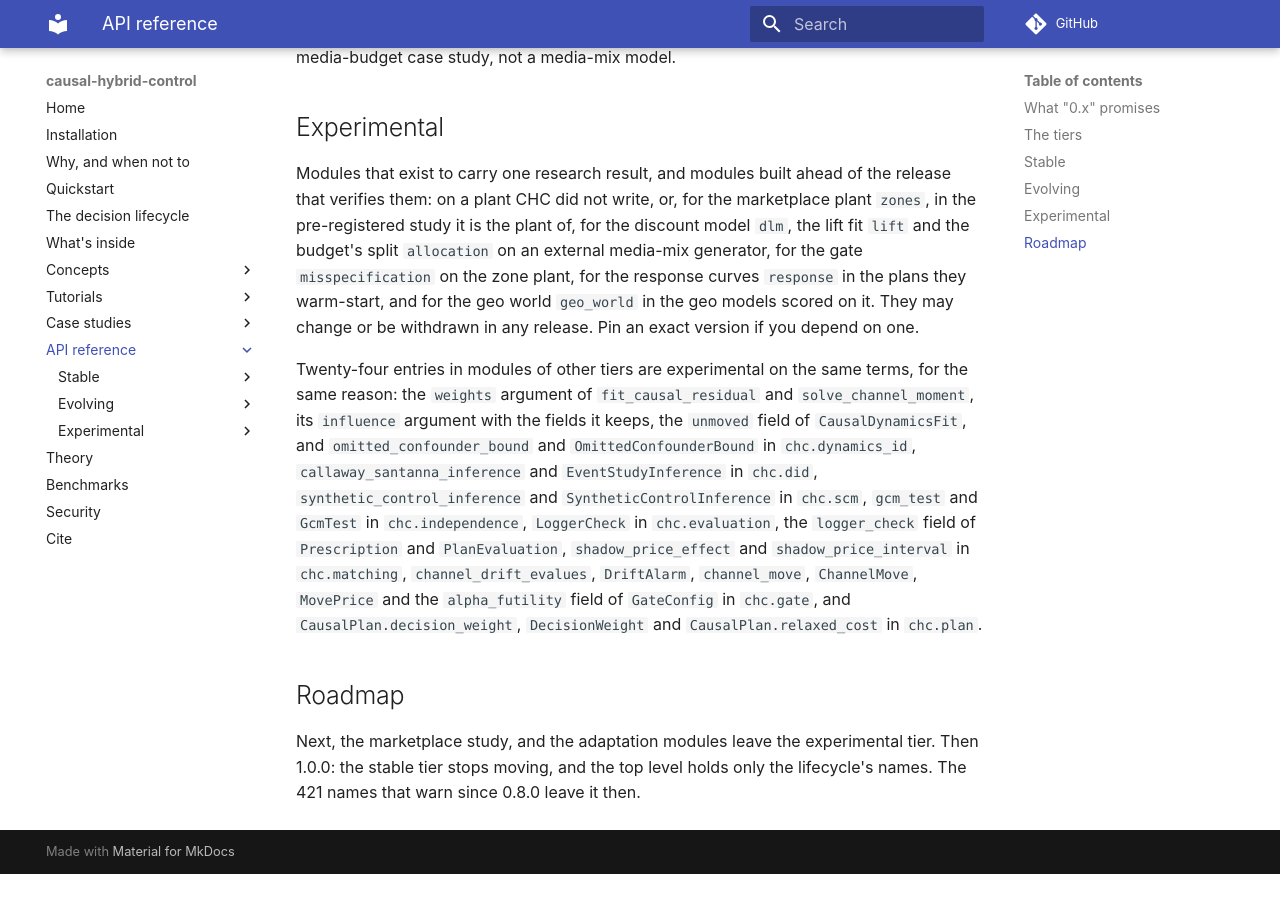
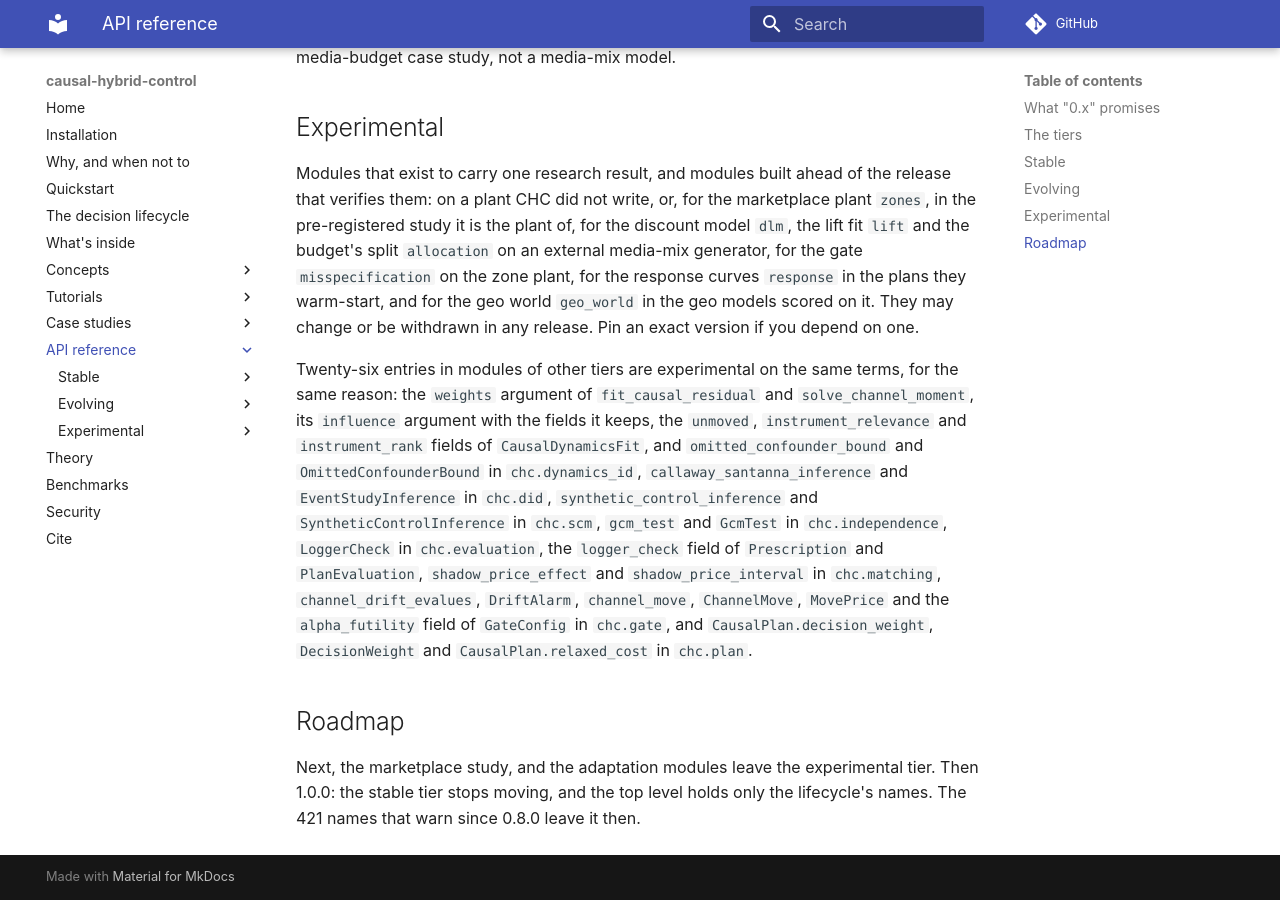
Before and after one commit to causaldyn/causal-hybrid-control, an MkDocs documentation site: the page built from docs/api/index.md, in a window 1280 px wide and 900 px high, scrolled down 1934 px. Built offline with MkDocs 1.6.1 and Material for MkDocs 9.7.7, drawn with Linux system fonts in a browser that asks for light colours; comment, search, counter and statistics services are not loaded; before the commit the page ends 2808 px from its top, so only the background shows below that.

Commit message:
docs: list the fit's instrument fields among the experimental entries
CausalDynamicsFit's instrument_relevance and instrument_rank are experimental, as their comments
and the changelog say, but the reference's list of experimental entries in other tiers' modules
did not name them.

```diff
--- a/docs/api/index.md
+++ b/docs/api/index.md
@@ -64,11 +64,12 @@ on the zone plant, for the response curves `response` in the plans they warm-sta
 the geo world `geo_world` in the geo models scored on it. They may change or be withdrawn in
 any release. Pin an exact version if you depend on one.
 
-Twenty-four entries in modules of other tiers are experimental on the same terms, for the same
+Twenty-six entries in modules of other tiers are experimental on the same terms, for the same
 reason:
 the `weights` argument of `fit_causal_residual` and `solve_channel_moment`, its `influence` argument
-with the fields it keeps, the `unmoved` field of `CausalDynamicsFit`, and `omitted_confounder_bound`
-and `OmittedConfounderBound` in `chc.dynamics_id`,
+with the fields it keeps, the `unmoved`, `instrument_relevance` and `instrument_rank` fields of
+`CausalDynamicsFit`, and `omitted_confounder_bound` and `OmittedConfounderBound` in
+`chc.dynamics_id`,
 `callaway_santanna_inference` and `EventStudyInference` in `chc.did`, `synthetic_control_inference`
 and `SyntheticControlInference` in `chc.scm`, `gcm_test` and `GcmTest` in `chc.independence`,
 `LoggerCheck` in `chc.evaluation`, the `logger_check` field of `Prescription` and `PlanEvaluation`,
```
